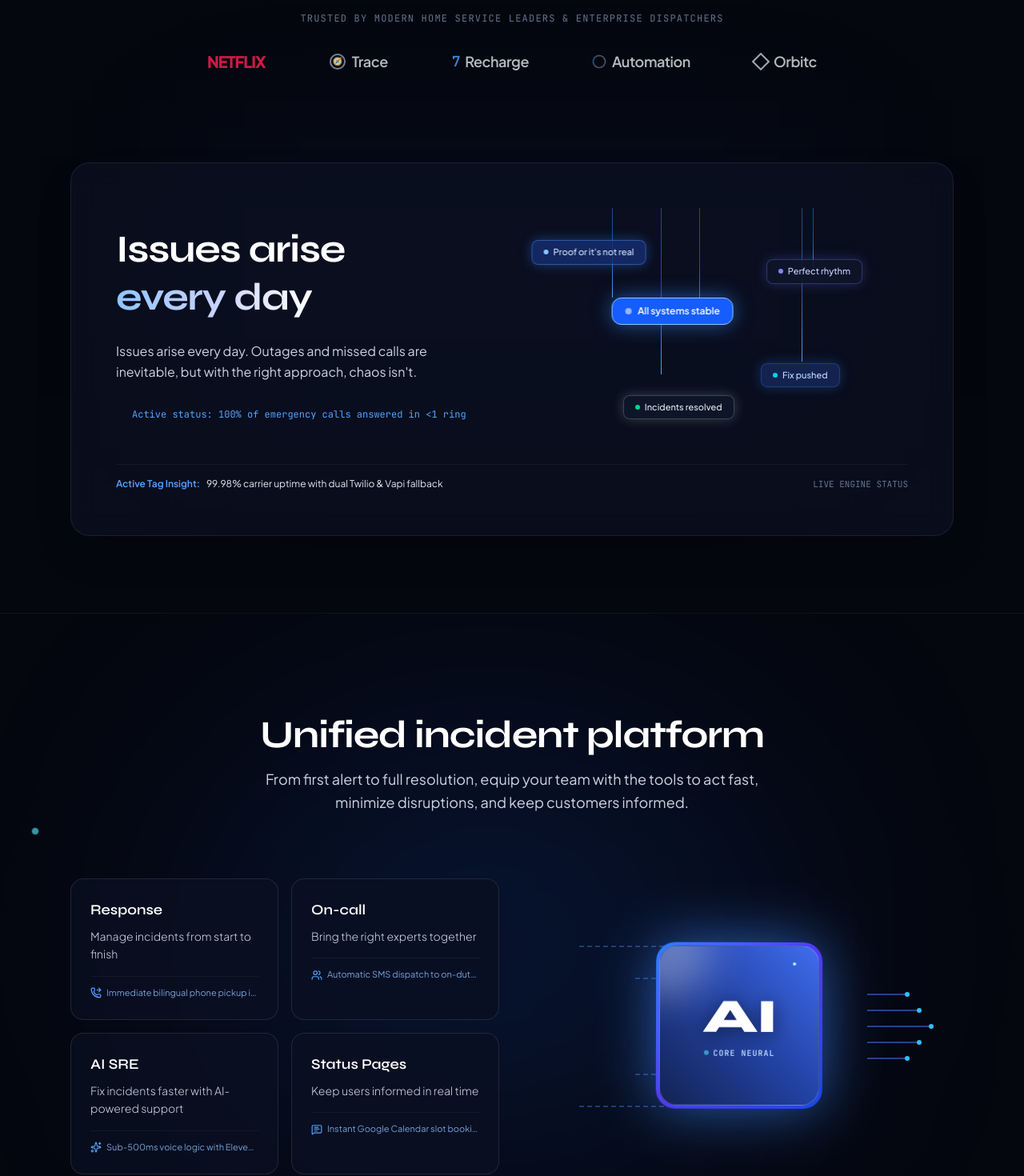
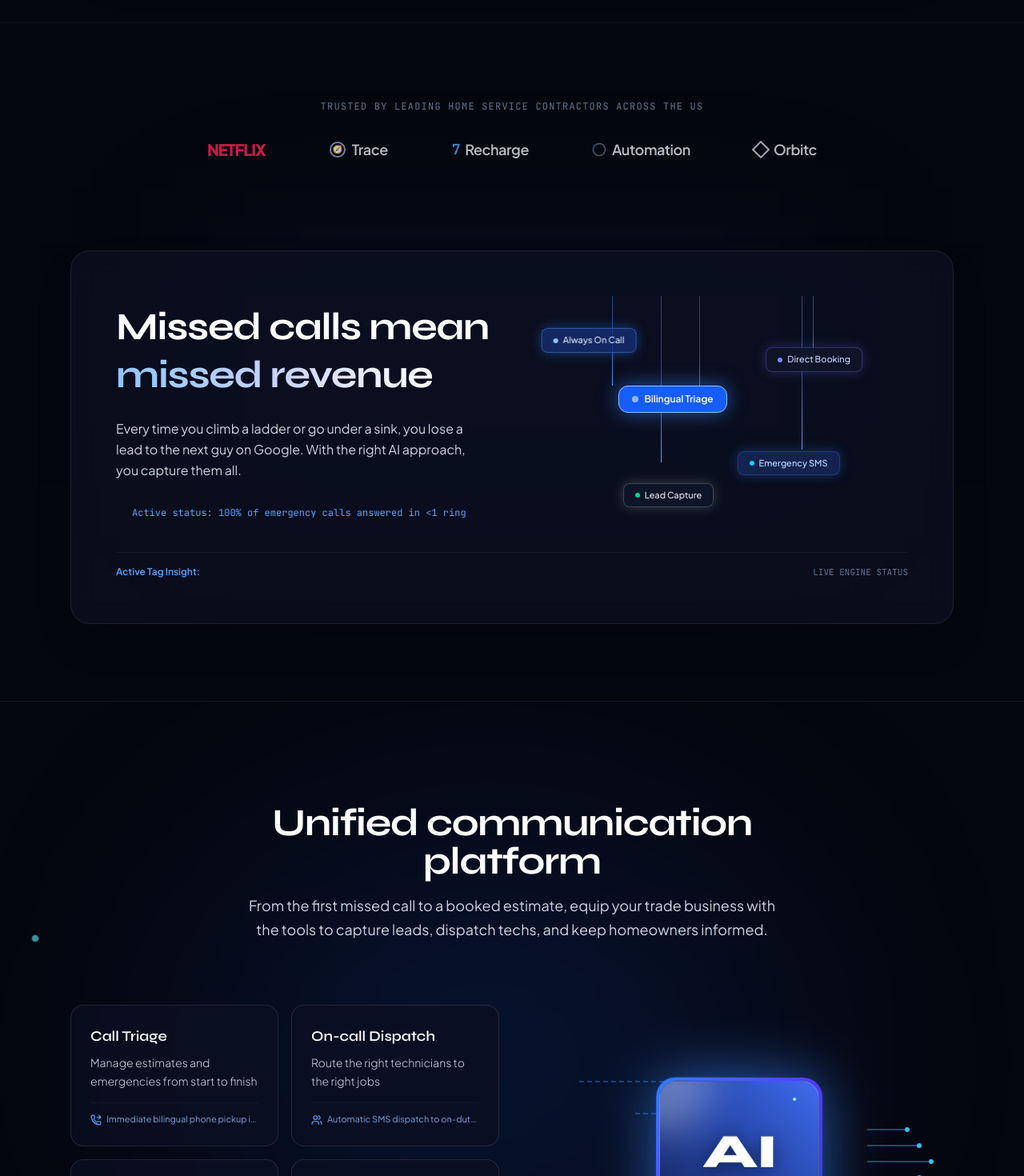
Before and after one commit to Fero119/AI-receptionist, a React (Vite) app: page / in a window 1280 px wide. Shown: the part 1260-2730 px from the top of the page at 80% size. Built offline with nearby package versions, Linux system fonts and the light colour scheme.

Commit message:
chore: align homepage copy with contractor USP and refine demo simulator flow

```diff
--- a/src/App.tsx
+++ b/src/App.tsx
@@ -20,6 +20,7 @@ export default function App() {
   const [metrics, setMetrics] = useState<AgencyMetrics>(initialAgencyMetrics);
   const [webhooks, setWebhooks] = useState<WebhookLog[]>(initialWebhooks);
   const [activeClientId, setActiveClientId] = useState<string>(initialClients[0].id);
+  const [clientInitialTab, setClientInitialTab] = useState<'overview' | 'calls' | 'simulator' | 'calendar' | 'settings'>('overview');
 
   // Modals
   const [isSignUpModalOpen, setIsSignUpModalOpen] = useState(false);
@@ -161,6 +162,7 @@ export default function App() {
             clients={clients}
             calls={calls}
             activeClientId={activeClientId}
+            initialTab={clientInitialTab}
             onSelectClient={setActiveClientId}
             onAddNewCall={handleAddNewCall}
             onUpdateClientSettings={handleUpdateClientSettings}
@@ -192,6 +194,7 @@ export default function App() {
         onClose={() => setIsDemoModalOpen(false)}
         onGoToSimulator={() => {
           setIsDemoModalOpen(false);
+          setClientInitialTab('simulator');
           setCurrentRole('client');
         }}
       />
--- a/src/components/AiCoreSection.tsx
+++ b/src/components/AiCoreSection.tsx
@@ -7,29 +7,29 @@ export const AiCoreSection: React.FC = () => {
   const modules = [
     {
       id: 0,
-      title: 'Response',
-      description: 'Manage incidents from start to finish',
+      title: 'Call Triage',
+      description: 'Manage estimates and emergencies from start to finish',
       contractorNote: 'Immediate bilingual phone pickup in under 1 second',
       icon: PhoneForwarded
     },
     {
       id: 1,
-      title: 'On-call',
-      description: 'Bring the right experts together',
+      title: 'On-call Dispatch',
+      description: 'Route the right technicians to the right jobs',
       contractorNote: 'Automatic SMS dispatch to on-duty technician with address & notes',
       icon: Users
     },
     {
       id: 2,
-      title: 'AI SRE',
-      description: 'Fix incidents faster with AI-powered support',
+      title: 'AI Receptionist',
+      description: 'Answer instantly with human-like conversational AI',
       contractorNote: 'Sub-500ms voice logic with ElevenLabs & OpenAI conversational triage',
       icon: Sparkles
     },
     {
       id: 3,
-      title: 'Status Pages',
-      description: 'Keep users informed in real time',
+      title: 'CRM Sync',
+      description: 'Keep your calendar and customer records updated in real time',
       contractorNote: 'Instant Google Calendar slot booking and customer SMS confirmations',
       icon: MessageSquareText
     }
@@ -48,10 +48,10 @@ export const AiCoreSection: React.FC = () => {
         {/* Title and Subtitle matching Image 3 */}
         <div className="text-center max-w-3xl mx-auto mb-16 sm:mb-20">
           <h2 className="font-display text-3xl sm:text-5xl font-bold tracking-tight text-white mb-4">
-            Unified incident platform
+            Unified communication platform
           </h2>
           <p className="text-slate-300 text-sm sm:text-base md:text-lg max-w-2xl mx-auto leading-relaxed">
-            From first alert to full resolution, equip your team with the tools to act fast, minimize disruptions, and keep customers informed.
+            From the first missed call to a booked estimate, equip your trade business with the tools to capture leads, dispatch techs, and keep homeowners informed.
           </p>
         </div>
 
--- a/src/components/CapabilitiesBento.tsx
+++ b/src/components/CapabilitiesBento.tsx
@@ -127,13 +127,13 @@ export const CapabilitiesBento: React.FC<CapabilitiesBentoProps> = ({
                 {/* Message 1 */}
                 <div className="p-3 rounded-xl bg-white/5 border border-white/5">
                   <div className="text-xs text-slate-300 font-light mb-1.5">
-                    &ldquo;The issue has been resolved. Service is back online - thank you.&rdquo;
+                    &ldquo;My AC just stopped working and it's 95 degrees out.&rdquo;
                   </div>
                   <div className="flex items-center gap-2">
                     <div className="w-5 h-5 rounded-full bg-amber-400/20 text-[10px] text-amber-300 font-bold flex items-center justify-center">
                       N
                     </div>
-                    <span className="text-[11px] text-slate-400">Nick Wilson · nickyyy@gmail.com</span>
+                    <span className="text-[11px] text-slate-400">Nick Wilson · 123 Main St</span>
                   </div>
                 </div>
 
@@ -141,18 +141,18 @@ export const CapabilitiesBento: React.FC<CapabilitiesBentoProps> = ({
                 <div className="p-3 rounded-xl bg-white/5 border border-white/5">
                   <div className="flex items-center justify-between mb-1.5">
                     <span className="px-2 py-0.5 rounded-full bg-blue-600/30 text-blue-300 text-[10px] font-semibold">
-                      Investigating
+                      Dispatching Tech
                     </span>
-                    <span className="text-[10px] font-mono text-slate-500">INC-0000 · 7h 7m</span>
+                    <span className="text-[10px] font-mono text-slate-500">JOB-1042 · Today</span>
                   </div>
                   <div className="text-xs text-slate-300 font-light mb-1.5">
-                    &ldquo;Looks like the system&apos;s a bit slow right now&rdquo;
+                    &ldquo;We have a technician available at 2 PM. Should I book that for you?&rdquo;
                   </div>
                   <div className="flex items-center gap-2">
                     <div className="w-5 h-5 rounded-full bg-purple-400/20 text-[10px] text-purple-300 font-bold flex items-center justify-center">
-                      E
+                      A
                     </div>
-                    <span className="text-[11px] text-slate-400">Elizabeth Belle · eliebelle@gmail.com</span>
+                    <span className="text-[11px] text-slate-400">AI Receptionist</span>
                   </div>
                 </div>
               </div>
@@ -171,11 +171,11 @@ export const CapabilitiesBento: React.FC<CapabilitiesBentoProps> = ({
               </div>
 
               <h3 className="font-display text-xl sm:text-2xl font-bold tracking-tight text-white mb-3 leading-snug">
-                AI SRE fixes issues like your best engineer - automatically.
+                Your AI Receptionist handles calls like your best dispatcher.
               </h3>
 
               <p className="text-slate-300 text-xs sm:text-sm leading-relaxed font-light mb-6">
-                Detects problems, suggests fixes, and restores systems fast. For contractors, it detects burst pipes, advises homeowners on shutoff valves, dispatches on-call technicians, and confirms calendar appointments.
+                Detects emergencies, gathers customer info, and books jobs directly into your CRM. It detects burst pipes, advises homeowners on shutoff valves, dispatches on-call technicians, and confirms calendar appointments—all without you picking up the phone.
               </p>
             </div>
 
--- a/src/components/ClientDashboard.tsx
+++ b/src/components/ClientDashboard.tsx
@@ -30,6 +30,7 @@ interface ClientDashboardProps {
   onSelectClient: (clientId: string) => void;
   onAddNewCall: (newCall: CallRecord) => void;
   onUpdateClientSettings: (updatedClient: ClientContractor) => void;
+  initialTab?: 'overview' | 'simulator' | 'calls' | 'calendar' | 'settings';
 }
 
 export const ClientDashboard: React.FC<ClientDashboardProps> = ({
@@ -38,13 +39,14 @@ export const ClientDashboard: React.FC<ClientDashboardProps> = ({
   activeClientId,
   onSelectClient,
   onAddNewCall,
-  onUpdateClientSettings
+  onUpdateClientSettings,
+  initialTab = 'overview'
 }) => {
   const currentClient = clients.find(c => c.id === activeClientId) || clients[0];
   const clientCalls = calls.filter(c => c.contractorId === currentClient.id);
 
   // Tab navigation
-  const [activeTab, setActiveTab] = useState<'overview' | 'simulator' | 'calls' | 'calendar' | 'settings'>('overview');
+  const [activeTab, setActiveTab] = useState<'overview' | 'simulator' | 'calls' | 'calendar' | 'settings'>(initialTab);
 
   // Call detail drawer
   const [selectedCall, setSelectedCall] = useState<CallRecord | null>(clientCalls[0] || null);
--- a/src/components/CtaSection.tsx
+++ b/src/components/CtaSection.tsx
@@ -43,8 +43,8 @@ export const CtaSection: React.FC<CtaSectionProps> = ({
 
         {/* Subtitle from Images 7 & 8 */}
         <p className="text-slate-300 text-sm sm:text-base md:text-lg max-w-xl mx-auto leading-relaxed mb-10">
-          Ready to streamline your incident management? <br />
-          Schedule a call with our experts today
+          Stop missing calls and losing revenue. <br />
+          Experience our AI receptionist live in your browser today.
         </p>
 
         {/* Glowing Pill Button with Specular Shine from screenshot */}
@@ -54,9 +54,9 @@ export const CtaSection: React.FC<CtaSectionProps> = ({
 
           <button
             onClick={onOpenDemo}
-            className="relative px-10 py-4 rounded-full bg-gradient-to-r from-blue-600 via-blue-500 to-indigo-600 hover:from-blue-500 hover:to-indigo-500 text-white font-bold text-base tracking-wide shadow-[0_0_40px_rgba(59,130,246,0.8),inset_0_1px_2px_rgba(255,255,255,0.7)] transition-all duration-300 transform hover:scale-105 cursor-pointer flex items-center gap-2.5 mx-auto border border-blue-300/40"
+            className="relative px-10 py-4 rounded-full bg-gradient-to-r from-blue-600 via-blue-500 to-indigo-600 hover:from-blue-500 hover:to-indigo-500 text-white font-bold text-base tracking-wide shadow-[0_0_40px_rgba(59,130,246,0.8),inset_0_1px_2px_rgba(255,255,255,0.7)] transition-all duration-300 transform hover:scale-105 flex items-center gap-2.5 mx-auto border border-blue-300/40"
           >
-            <span>Book a demo.</span>
+            <span>Try the demo.</span>
             <Sparkles className="w-4 h-4 text-blue-100" />
           </button>
         </div>
--- a/src/components/FoundationCards.tsx
+++ b/src/components/FoundationCards.tsx
@@ -7,8 +7,8 @@ export const FoundationCards: React.FC = () => {
   const cards = [
     {
       id: 'insights',
-      title: 'Insights',
-      description: 'Identify patterns, cut through the noise, and speed up response times.',
+      title: 'Call Analytics',
+      description: 'Track exactly how many missed calls were recovered into booked jobs.',
       icon: BarChart3,
       isSpecial: false,
       rotation: '-rotate-2',
@@ -16,8 +16,8 @@ export const FoundationCards: React.FC = () => {
     },
     {
       id: 'catalog',
-      title: 'Catalog',
-      description: 'Access the right and relevant context for your team instantly.',
+      title: 'Transcripts',
+      description: 'Access the full audio and transcript of every customer interaction instantly.',
       icon: FileText,
       isSpecial: false,
       rotation: 'rotate-2',
@@ -25,17 +25,17 @@ export const FoundationCards: React.FC = () => {
     },
     {
       id: 'integrations',
-      title: 'Integrations',
-      description: 'Bring together the tools you already use and take action from one place.',
+      title: 'CRM Integrations',
+      description: 'Syncs directly with ServiceTitan, Jobber, Housecall Pro, and Google Calendar.',
       icon: ArrowDown,
-      isSpecial: true, // Marked with vibrant blue background in screenshot
+      isSpecial: true,
       rotation: '-rotate-1',
       badgeGradient: 'from-blue-400 to-blue-600'
     },
     {
       id: 'workflows',
-      title: 'Workflows',
-      description: 'Automate incident handling and maintain consistency at scale.',
+      title: 'Automated Dispatch',
+      description: 'Routes emergency plumbing or HVAC calls directly to your on-call tech.',
       icon: GitFork,
       isSpecial: false,
       rotation: 'rotate-1',
@@ -43,8 +43,8 @@ export const FoundationCards: React.FC = () => {
     },
     {
       id: 'ai',
-      title: 'AI',
-      description: 'Intelligence, context, and power at the heart of every incident.',
+      title: 'Conversational AI',
+      description: 'Voices that sound human, speak Spanish, and know your pricing model.',
       icon: Sparkles,
       isSpecial: false,
       rotation: '-rotate-2',
--- a/src/components/TrustAndHangingSection.tsx
+++ b/src/components/TrustAndHangingSection.tsx
@@ -5,11 +5,11 @@ export const TrustAndHangingSection: React.FC = () => {
   const [activeTag, setActiveTag] = useState<string | null>('All systems stable');
 
   const tags = [
-    { id: 'tag-1', title: 'Proof or it\'s not real', detail: 'Audio recordings & transcripts logged instantly in Supabase' },
-    { id: 'tag-2', title: 'All systems stable', detail: '99.98% carrier uptime with dual Twilio & Vapi fallback' },
-    { id: 'tag-3', title: 'Perfect rhythm', detail: 'Sub-500ms voice response with natural conversational cadence' },
-    { id: 'tag-4', title: 'Fix pushed', detail: 'Instant SMS dispatch sent to technician on call in <2s' },
-    { id: 'tag-5', title: 'Incidents resolved', detail: 'Over 1,200 emergency calls captured and converted to revenue' },
+    { id: 'tag-1', title: 'Always On Call', detail: '24/7 coverage so you never miss a high-ticket job again' },
+    { id: 'tag-2', title: 'Bilingual Triage', detail: 'Fluent English & Spanish to capture a wider customer base' },
+    { id: 'tag-3', title: 'Direct Booking', detail: 'Books estimates directly into your Google Calendar' },
+    { id: 'tag-4', title: 'Emergency SMS', detail: 'Instantly texts your on-call tech when a pipe bursts' },
+    { id: 'tag-5', title: 'Lead Capture', detail: 'Automated SMS follow-up if the call drops' },
   ];
 
   return (
@@ -21,7 +21,7 @@ export const TrustAndHangingSection: React.FC = () => {
         {/* Logo Ticker from Image 2 */}
         <div className="mb-20 sm:mb-28">
           <p className="text-center text-xs uppercase tracking-widest text-slate-500 mb-8 font-mono">
-            Trusted by modern home service leaders & enterprise dispatchers
+            Trusted by leading home service contractors across the US
           </p>
 
           <div className="flex flex-wrap items-center justify-center gap-8 sm:gap-14 md:gap-20 text-slate-400 font-bold opacity-80">
@@ -64,14 +64,14 @@ export const TrustAndHangingSection: React.FC = () => {
             {/* Left Narrative Text */}
             <div className="lg:col-span-6 space-y-4">
               <h2 className="font-display text-3xl sm:text-4xl md:text-5xl font-bold tracking-tight text-white leading-tight">
-                Issues arise <br />
+                Missed calls mean <br />
                 <span className="text-transparent bg-clip-text bg-gradient-to-r from-blue-300 via-indigo-200 to-white">
-                  every day
+                  missed revenue
                 </span>
               </h2>
 
               <p className="text-slate-300 text-sm sm:text-base leading-relaxed max-w-md pt-2">
-                Issues arise every day. Outages and missed calls are inevitable, but with the right approach, chaos isn&apos;t.
+                Every time you climb a ladder or go under a sink, you lose a lead to the next guy on Google. With the right AI approach, you capture them all.
               </p>
 
               <div className="pt-4 flex items-center gap-3 text-xs text-blue-400 font-mono">
@@ -96,58 +96,58 @@ export const TrustAndHangingSection: React.FC = () => {
                 <div className="absolute top-0 left-[35%] w-[1px] h-52 bg-gradient-to-b from-blue-400/40 via-indigo-500/60 to-blue-400"></div>
               </div>
 
-              {/* Tag 1: Proof or it's not real */}
+              {/* Tag 1 */}
               <div
-                onMouseEnter={() => setActiveTag('Proof or it\'s not real')}
+                onMouseEnter={() => setActiveTag('Always On Call')}
                 className="absolute top-10 left-[16%] -translate-x-1/2 cursor-pointer z-10 transition-all duration-300 hover:scale-105"
               >
                 <div className="relative px-3.5 py-1.5 rounded-lg bg-blue-900/60 hover:bg-blue-800/80 border border-blue-400/40 shadow-[0_0_15px_rgba(59,130,246,0.4)] text-[11px] font-medium text-blue-100 flex items-center gap-1.5 backdrop-blur-md">
                   <span className="w-1.5 h-1.5 rounded-full bg-blue-300"></span>
-                  <span>Proof or it&apos;s not real</span>
+                  <span>Always On Call</span>
                 </div>
               </div>
 
-              {/* Tag 2: All systems stable */}
+              {/* Tag 2 */}
               <div
-                onMouseEnter={() => setActiveTag('All systems stable')}
+                onMouseEnter={() => setActiveTag('Bilingual Triage')}
                 className="absolute top-28 left-[38%] -translate-x-1/2 cursor-pointer z-20 transition-all duration-300 hover:scale-105"
               >
                 <div className="relative px-4 py-2 rounded-xl bg-blue-600 hover:bg-blue-500 border border-blue-300 shadow-[0_0_25px_rgba(59,130,246,0.6)] text-xs font-semibold text-white flex items-center gap-2 backdrop-blur-md">
                   <span className="w-2 h-2 rounded-full bg-white animate-pulse"></span>
-                  <span>All systems stable</span>
+                  <span>Bilingual Triage</span>
                 </div>
               </div>
 
-              {/* Tag 3: Perfect rhythm */}
+              {/* Tag 3 */}
               <div
-                onMouseEnter={() => setActiveTag('Perfect rhythm')}
+                onMouseEnter={() => setActiveTag('Direct Booking')}
                 className="absolute top-16 right-[12%] cursor-pointer z-10 transition-all duration-300 hover:scale-105"
               >
                 <div className="relative px-3.5 py-1.5 rounded-lg bg-slate-900/80 hover:bg-blue-950 border border-indigo-400/30 shadow-[0_0_15px_rgba(99,102,241,0.3)] text-[11px] font-medium text-indigo-200 flex items-center gap-1.5 backdrop-blur-md">
                   <span className="w-1.5 h-1.5 rounded-full bg-indigo-400"></span>
-                  <span>Perfect rhythm</span>
+                  <span>Direct Booking</span>
                 </div>
               </div>
 
-              {/* Tag 4: Fix pushed */}
+              {/* Tag 4 */}
               <div
-                onMouseEnter={() => setActiveTag('Fix pushed')}
+                onMouseEnter={() => setActiveTag('Emergency SMS')}
                 className="absolute bottom-16 right-[18%] cursor-pointer z-10 transition-all duration-300 hover:scale-105"
               >
                 <div className="relative px-3.5 py-1.5 rounded-lg bg-blue-950/90 hover:bg-blue-900 border border-blue-500/30 shadow-[0_0_15px_rgba(59,130,246,0.3)] text-[11px] font-medium text-blue-200 flex items-center gap-1.5 backdrop-blur-md">
                   <span className="w-1.5 h-1.5 rounded-full bg-cyan-400"></span>
-                  <span>Fix pushed</span>
+                  <span>Emergency SMS</span>
                 </div>
               </div>
 
-              {/* Tag 5: Incidents resolved */}
+              {/* Tag 5 */}
               <div
-                onMouseEnter={() => setActiveTag('Incidents resolved')}
+                onMouseEnter={() => setActiveTag('Lead Capture')}
                 className="absolute bottom-6 left-[25%] cursor-pointer z-10 transition-all duration-300 hover:scale-105"
               >
                 <div className="relative px-3.5 py-1.5 rounded-lg bg-slate-900/90 hover:bg-slate-800 border border-white/20 shadow-[0_0_15px_rgba(255,255,255,0.2)] text-[11px] font-medium text-slate-200 flex items-center gap-1.5 backdrop-blur-md">
                   <span className="w-1.5 h-1.5 rounded-full bg-emerald-400"></span>
-                  <span>Incidents resolved</span>
+                  <span>Lead Capture</span>
                 </div>
               </div>
             </div>
```
Also changed, not shown: src/components/HeroSection.tsx (+4 -4 lines), src/components/Navbar.tsx (+2 -70 lines), 1 other file (tests, documents, lock files or other folders).
